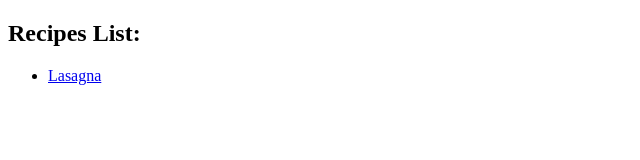
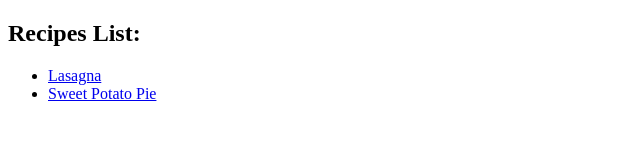
Before and after one commit to lucasgit13/odin_recipes, a plain HTML site: page index.html in a window 1280 px wide. Shown: the whole page, without its empty margins (0-640 px from the left). Drawn offline with Linux system fonts and the light colour scheme.

Commit message:
add sweet potato pie link

```diff
--- a/index.html
+++ b/index.html
@@ -9,6 +9,7 @@
     <h2>Recipes List:</h2>
     <ul>
         <li><a href="recipes/lasagna.html">Lasagna</a></li>
+        <li><a href="recipes/sweet-potato-pie.html">Sweet Potato Pie</a></li>
     </ul>
 </head>
 
```
